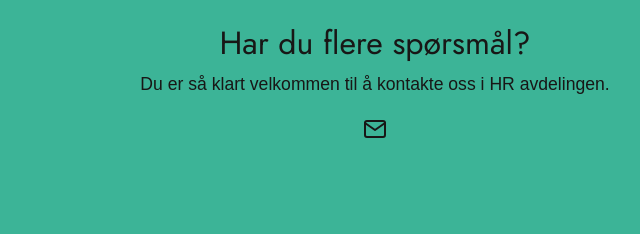
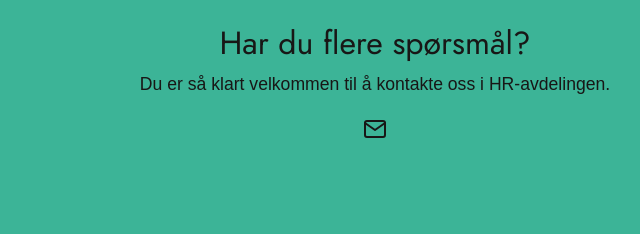
Before and after one commit to mborgeteien/preboarding-hk-core, a plain HTML site: page index.html in a window 1280 px wide. Shown: the part 11278-11512 px from the top of the page, 265-905 px from the left. Drawn offline with Linux system fonts and the light colour scheme.

Commit message:
Update index.html

```diff
--- a/index.html
+++ b/index.html
@@ -542,7 +542,7 @@
             <div class="row justify-content-center">
                 <div class="col-sm-8 mb-5 text-center">
                     <h2>Har du flere spørsmål?</h2>
-                    <p>Du er så klart velkommen til å kontakte oss i HR avdelingen.</p>
+                    <p>Du er så klart velkommen til å kontakte oss i HR-avdelingen.</p>
 
                     <a href="mailto:hr-avdelingen@olavthon.no"><i data-feather="mail"></i></a>
                 </div>
```
